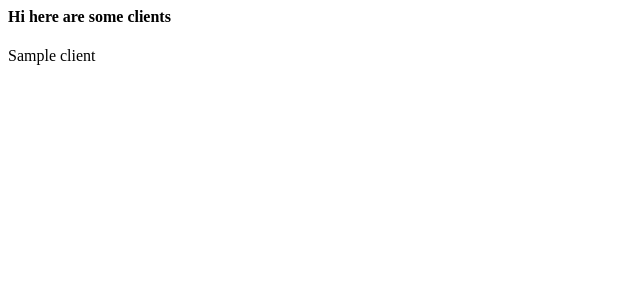
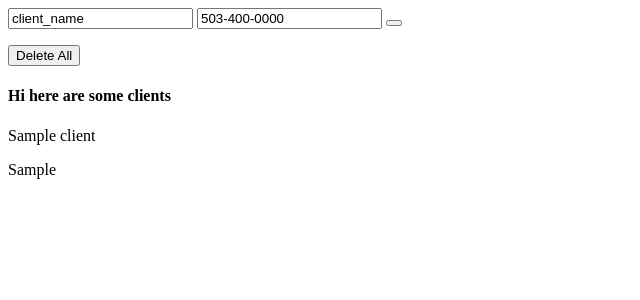
Before and after one commit to changemachine/0320_assess_salon, a PHP site: template views/index.twig in a window 1280 px wide. Shown: the top 300 px of the page, without its empty margins (0-640 px from the left). Run offline with PHP 8.4, Linux system fonts and the light colour scheme; the template is opened without the code that fills it: most values are stand-ins (such as "Sample title", 1, 10 or a date in 2020); some libraries are stand-ins or nearby versions.

Commit message:
Add twig display for client objects. Output is wrong, but you get what you pay for.

```diff
--- a/views/index.twig
+++ b/views/index.twig
@@ -4,11 +4,34 @@
     </head>
     <body>
         <div class='container'>
+        <form action='/new_client' method='post'>
+            <input id='client_name' name='client_name' type='text' value="client_name">
+            <input id='contact' type="tel" name='contact' value="503-400-0000">
+            <!-- <input id='stylist_id' name='stylist_id' type='int' value="stylist_id"> -->
+            <button type='submit' class='btn-xs'>
+        </form>
+        </div>
+
+        <div class='container'>
+        <form action='/delete_clients' method='post'>
+            <button type='submit' class='btn-xs'>Delete All</button>
+        </form>
+        </div>
+
+        <!-- <div class='container'>
+        <form action='/new_stylist' method='post'>
+            <input id='name' name='name' type='text' value="add a stylist">
+            <button type='submit' class='btn-xs'>
+        </form>
+        </div> -->
+
+        <div class='container'>
             {% if clients is not empty %}
             <h4>Hi here are some clients</h4>
+                {% for client in clients %}
+                    <p>{{ client.getName }}</p>
+                    <p>{{ client.getContact }}</p>
 
-                {% for client in clients %}
-                    <p>{{ client.client_name }}</p>
                 {% endfor %}
                 {% else %} <h4>No Clients, Chuck.</h4>
             {% endif %}
```
Also changed, not shown: app/app.php (+23 -4 lines), src/Client.php (+20 -19 lines).
